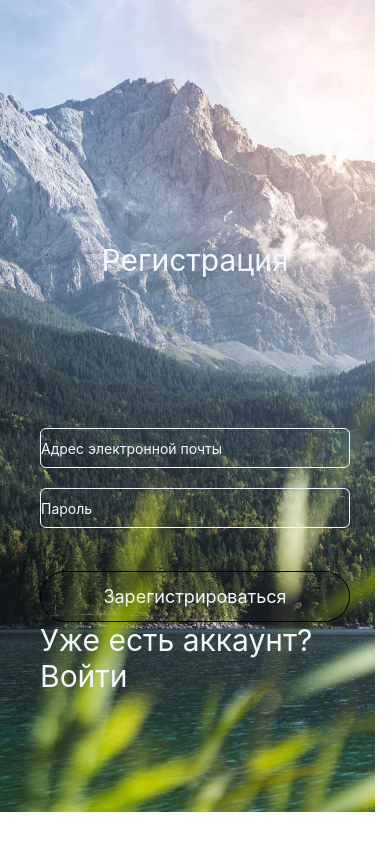
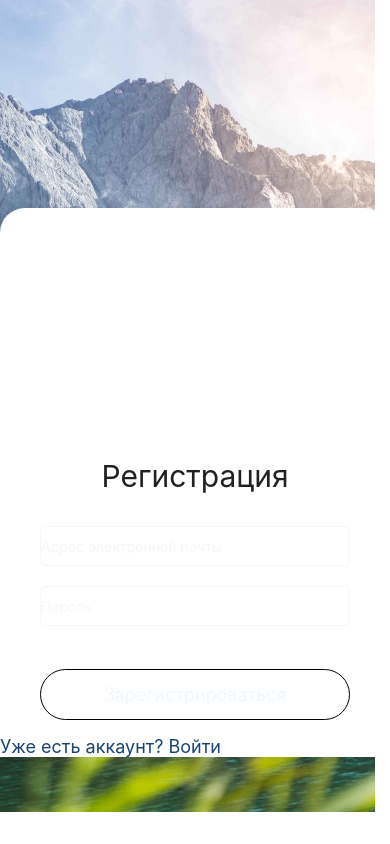
Before and after one commit to AVKostin/React_Native_Navigation, a React Native app: screen / in a window 390 px wide. Built offline with nearby package versions, Linux system fonts and the light colour scheme.

Commit message:
add styles

```diff
--- a/screens/auth/LoginScreen.js
+++ b/screens/auth/LoginScreen.js
@@ -87,7 +87,7 @@ export default function LoginScreen() {
                                 Зарегистрироваться
                             </Text>
                         </TouchableOpacity>
-                        <Text style={styles.headerTitle}>
+                        <Text style={styles.headerEnter}>
                             Уже есть аккаунт? Войти
                         </Text>
                     </View>
@@ -114,10 +114,17 @@ const styles = StyleSheet.create({
         borderColor: "#f0f8ff",
         height: 40,
         borderRadius: 6,
-        color: "#f0f8ff",
+        color: "#f6f6f6",
+        marginHorizontal: 40,
     },
     form: {
-        marginHorizontal: 40,
+        marginHorizontal: 0,
+        backgroundColor: "#ffffff",
+        borderTopLeftRadius: 25,
+        borderTopRightRadius: 25,
+        height: 549,
+        top: 63,
+        justifyContent: "flex-end",
     },
     inputTitle: {
         color: "#f0f8ff",
@@ -131,7 +138,8 @@ const styles = StyleSheet.create({
         marginTop: 43,
         justifyContent: "center",
         alignItems: "center",
-
+        marginHorizontal: 40,
+        marginBottom: 16,
         ...Platform.select({
             ios: {
                 backgroundColor: "transparent",
@@ -149,10 +157,15 @@ const styles = StyleSheet.create({
     },
     header: {
         alignItems: "center",
-        marginBottom: 150,
+        marginBottom: 32,
     },
     headerTitle: {
         fontSize: 30,
-        color: "#f0f8ff",
+        color: "#212121",
+    },
+    headerEnter: {
+        fontSize: 18,
+        color: "#1B4371",
+        justifyContent: "center",
     },
 });
```
